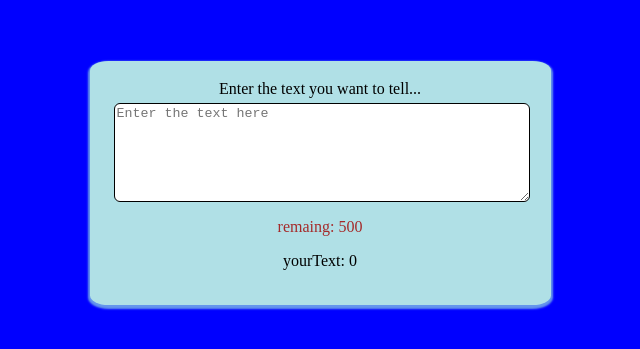
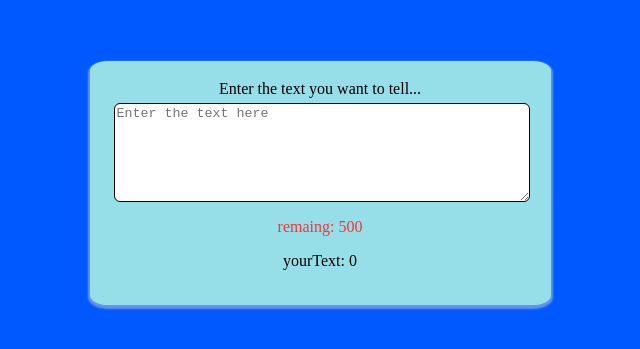
Before and after one commit to DHARUNDP5/Character-Counting, a plain HTML site: page index.html in a window 1280 px wide. Shown: the part 217-566 px from the top of the page, without its empty margins (320-960 px from the left). Drawn offline with Linux system fonts and the light colour scheme.

Commit message:
character counting page completed

```diff
--- a/style/style.css
+++ b/style/style.css
@@ -6,12 +6,12 @@ body{
     justify-content: center;
     align-items: center;
 
-    background-color: blue;
+    background-color: rgb(0, 89, 255);
 }
 .containder{
-    background-color: aqua;
+    background-color: rgb(255, 55, 0);
 }div#container {
-    background: powderblue;
+    background: rgb(150, 222, 232);
     padding: 19px;
     border-radius: 4%;
     box-shadow: 0px 2px 2px 2px cornflowerblue;
@@ -31,5 +31,5 @@ margin: 5px;
     cursor: pointer;
 }
 .remaing{
-    color: brown;
+    color: rgb(245, 54, 54);
 }
```
